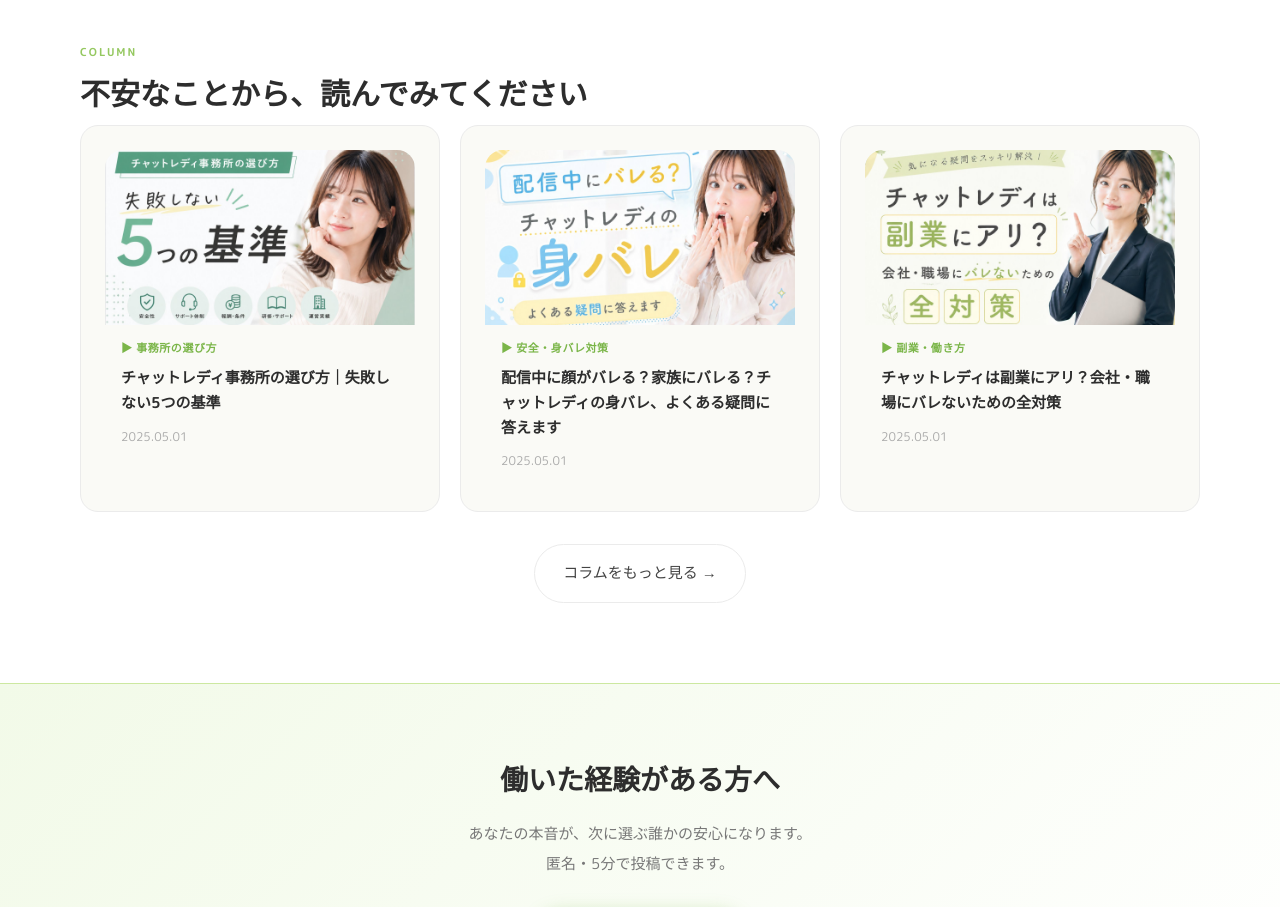
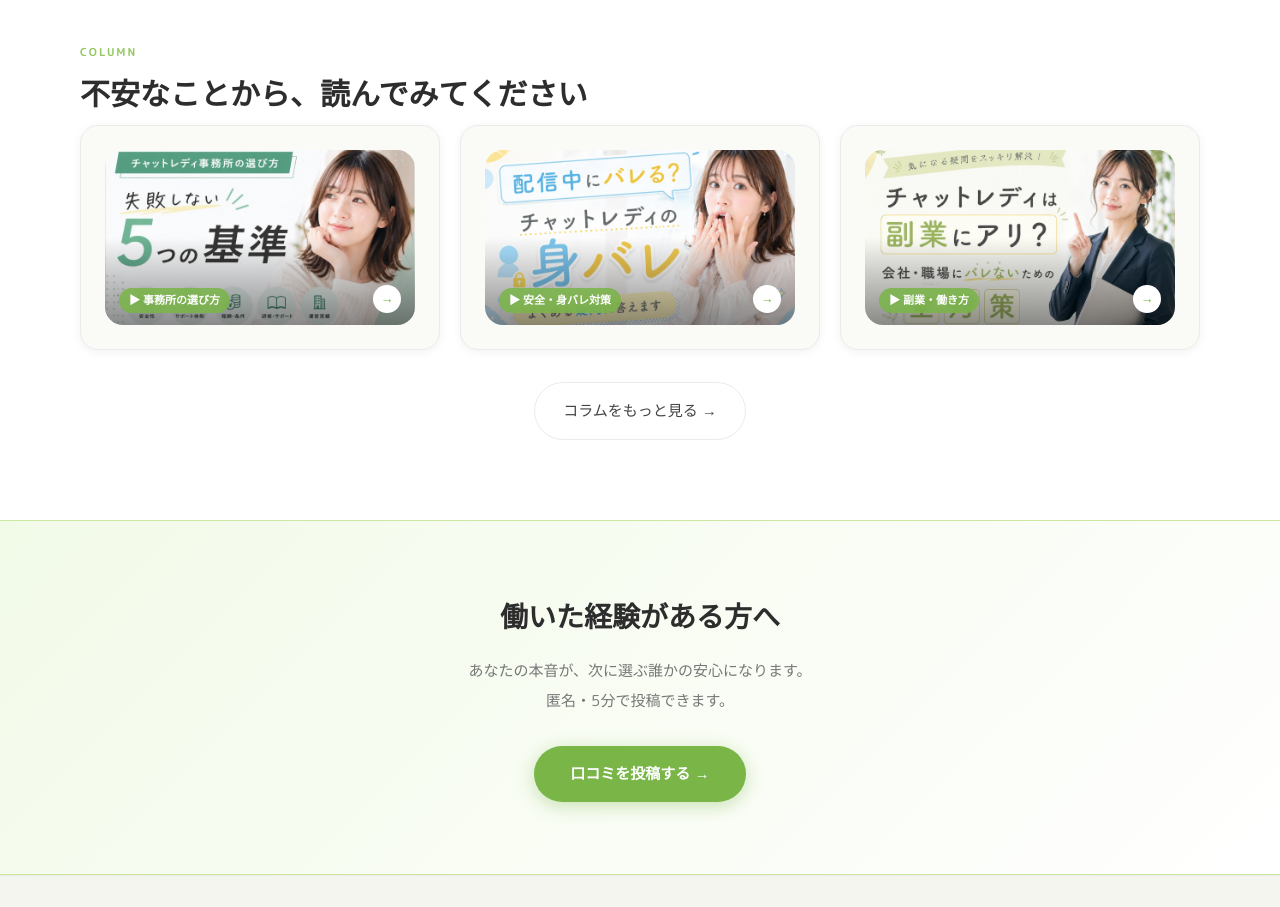
Before and after one commit to marumie-chatre/marumie-chatre.github.io, a Next.js app: page / in a window 1280 px wide. Shown: the part 4480-5387 px from the top of the page. Built offline with nearby package versions, Linux system fonts and the light colour scheme; a web font is replaced by a local one.

Commit message:
コラムカードを画像メインのシンプルデザインに変更

```diff
--- a/app/globals.css
+++ b/app/globals.css
@@ -999,3 +999,84 @@ img { display: block; max-width: 100%; }
 }
 .column-list-card:hover .column-list-thumb img { transform: scale(1.03); }
 .column-list-body { padding: 16px 20px 20px; }
+
+/* ========== COLUMN CARD IMAGE-FOCUSED ========== */
+.col-card {
+  position: relative; display: block;
+  border-radius: var(--radius); overflow: hidden;
+  text-decoration: none;
+  box-shadow: var(--shadow-sm);
+  transition: transform .2s ease, box-shadow .2s ease;
+}
+.col-card:hover { transform: translateY(-3px); box-shadow: var(--shadow); }
+
+.col-thumb {
+  position: relative; width: 100%;
+  aspect-ratio: 16/9; overflow: hidden;
+  border-radius: var(--radius);
+}
+.col-thumb img {
+  width: 100%; height: 100%; object-fit: cover;
+  transition: transform .3s ease;
+  display: block;
+}
+.col-card:hover .col-thumb img { transform: scale(1.03); }
+
+.col-thumb-overlay {
+  position: absolute; inset: 0;
+  background: linear-gradient(to top, rgba(0,0,0,0.45) 0%, transparent 50%);
+  display: flex; align-items: flex-end; justify-content: space-between;
+  padding: 12px 14px;
+}
+.col-tag {
+  font-size: 11px; font-weight: 700;
+  color: #fff;
+  background: rgba(122,181,72,0.85);
+  padding: 3px 10px; border-radius: 100px;
+  backdrop-filter: blur(4px);
+}
+.col-arrow {
+  width: 28px; height: 28px;
+  background: #fff; color: var(--green);
+  border-radius: 50%; font-size: 13px; font-weight: 700;
+  display: flex; align-items: center; justify-content: center;
+  flex-shrink: 0;
+}
+
+/* コラム一覧ページ */
+.column-list-thumb {
+  position: relative; width: 100%;
+  aspect-ratio: 16/9; overflow: hidden;
+  border-radius: var(--radius);
+}
+.column-list-thumb img {
+  width: 100%; height: 100%; object-fit: cover;
+  transition: transform .3s ease; display: block;
+}
+.column-list-card:hover .column-list-thumb img { transform: scale(1.03); }
+
+.column-list-overlay {
+  position: absolute; inset: 0;
+  background: linear-gradient(to top, rgba(0,0,0,0.45) 0%, transparent 50%);
+  display: flex; align-items: flex-end; justify-content: space-between;
+  padding: 14px 16px;
+}
+.column-list-cat {
+  font-size: 12px; font-weight: 700; color: #fff;
+  background: rgba(122,181,72,0.85);
+  padding: 4px 12px; border-radius: 100px;
+}
+.column-list-arrow {
+  width: 32px; height: 32px;
+  background: #fff; color: var(--green);
+  border-radius: 50%; font-size: 14px; font-weight: 700;
+  display: flex; align-items: center; justify-content: center;
+  flex-shrink: 0;
+}
+.column-list-card {
+  display: block; text-decoration: none;
+  border-radius: var(--radius); overflow: hidden;
+  box-shadow: var(--shadow-sm);
+  transition: transform .2s ease, box-shadow .2s ease;
+}
+.column-list-card:hover { transform: translateY(-3px); box-shadow: var(--shadow); }
--- a/app/page.tsx
+++ b/app/page.tsx
@@ -202,31 +202,28 @@ export default function Home() {
             <Link href="/column/jimusho-erabi" className="col-card">
               <div className="col-thumb">
                 <img src="/col-jimusho-erabi.png" alt="事務所の選び方" />
-              </div>
-              <div className="col-card-body">
-                <div className="col-cat">▶ 事務所の選び方</div>
-                <div className="col-title">チャットレディ事務所の選び方｜失敗しない5つの基準</div>
-                <div className="col-meta">2025.05.01</div>
+                <div className="col-thumb-overlay">
+                  <span className="col-tag">▶ 事務所の選び方</span>
+                  <span className="col-arrow">→</span>
+                </div>
               </div>
             </Link>
             <Link href="/column/mibare-taisaku" className="col-card">
               <div className="col-thumb">
                 <img src="/col-mibare-taisaku.png" alt="身バレ対策" />
-              </div>
-              <div className="col-card-body">
-                <div className="col-cat">▶ 安全・身バレ対策</div>
-                <div className="col-title">配信中に顔がバレる？家族にバレる？チャットレディの身バレ、よくある疑問に答えます</div>
-                <div className="col-meta">2025.05.01</div>
+                <div className="col-thumb-overlay">
+                  <span className="col-tag">▶ 安全・身バレ対策</span>
+                  <span className="col-arrow">→</span>
+                </div>
               </div>
             </Link>
             <Link href="/column/hoikushi-baito" className="col-card">
               <div className="col-thumb">
                 <img src="/col-hoikushi-baito.png" alt="副業・働き方" />
-              </div>
-              <div className="col-card-body">
-                <div className="col-cat">▶ 副業・働き方</div>
-                <div className="col-title">チャットレディは副業にアリ？会社・職場にバレないための全対策</div>
-                <div className="col-meta">2025.05.01</div>
+                <div className="col-thumb-overlay">
+                  <span className="col-tag">▶ 副業・働き方</span>
+                  <span className="col-arrow">→</span>
+                </div>
               </div>
             </Link>
           </div>
```
Also changed, not shown: app/column/page.tsx (+3 -8 lines).
